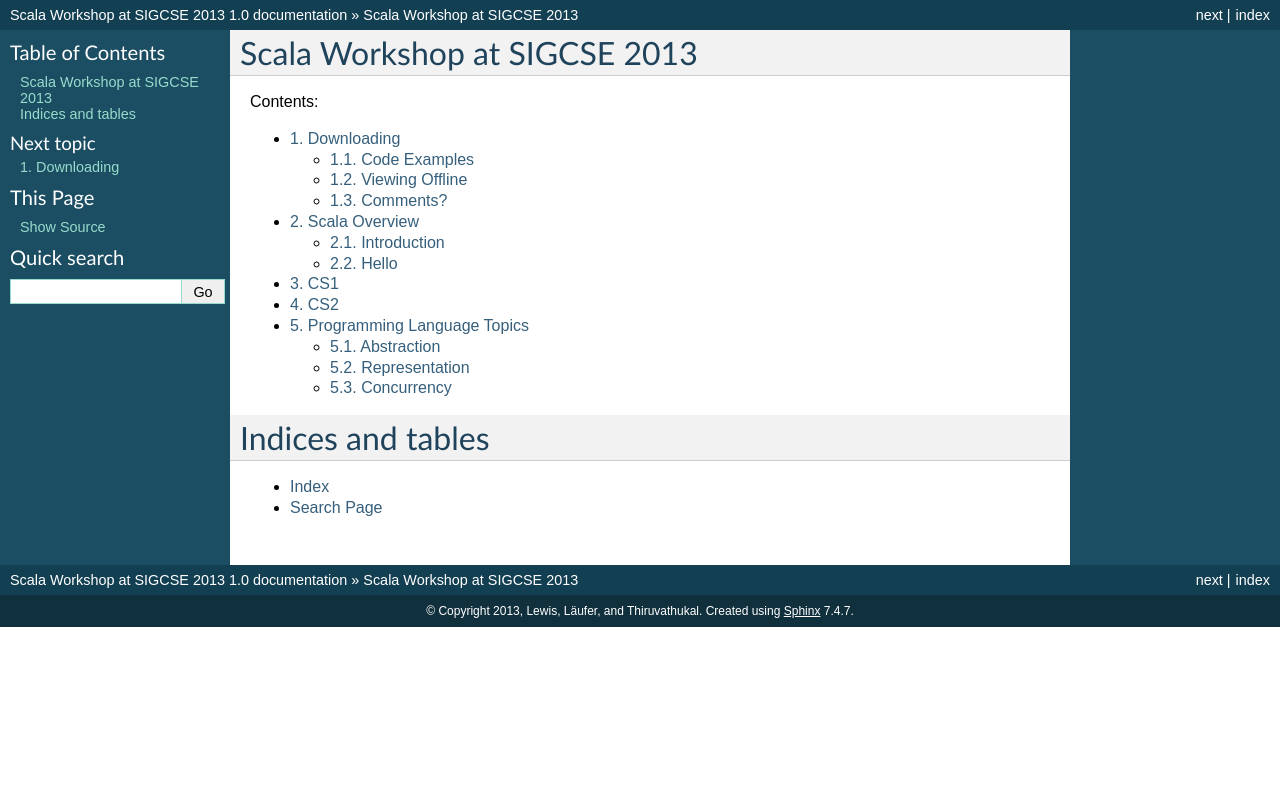
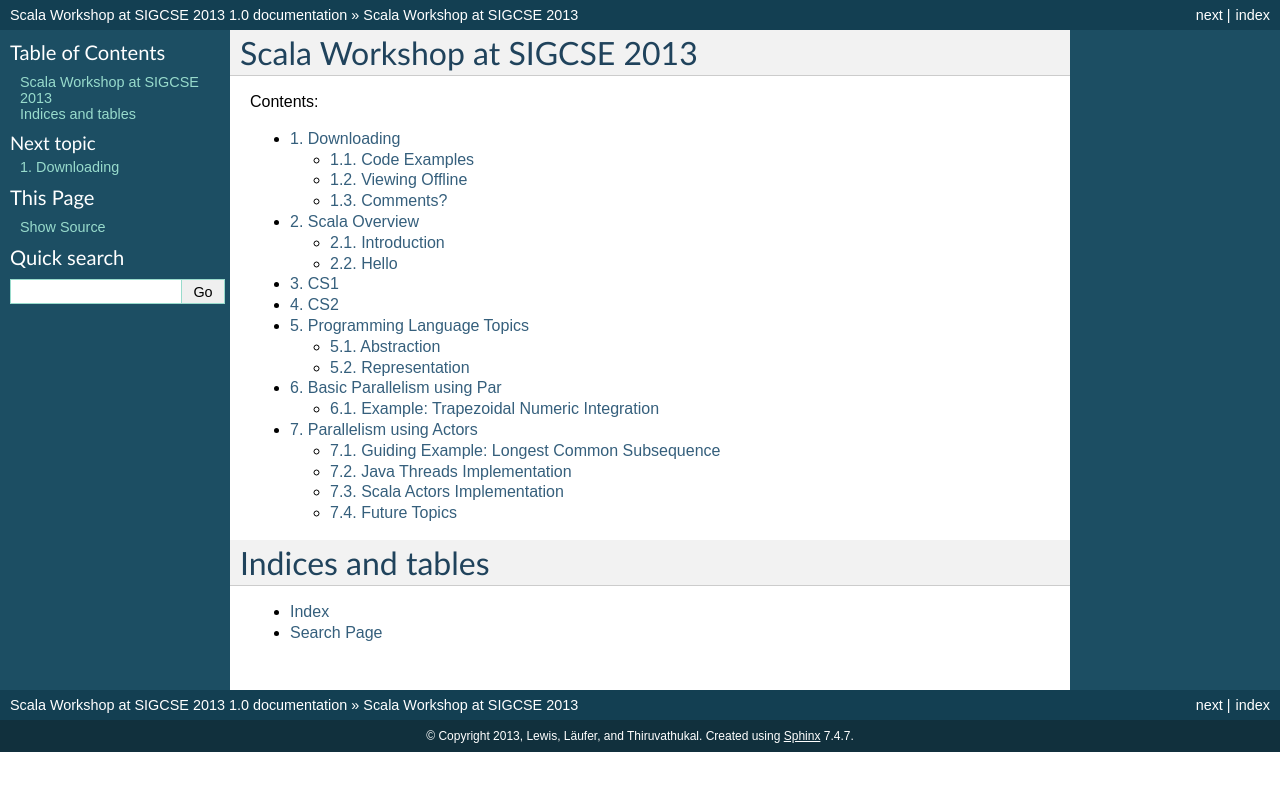
Before and after one commit to LoyolaChicagoBooks/scalaworkshop, a Sphinx documentation site: the page built from source/index.rst, in a window 1280 px wide. Shown: the top 791 px of the page. Built offline with Sphinx 7.4.7, drawn with Linux system fonts in a browser that asks for light colours; pages that are not in the unit, such as notebooks, are missing from menus; some of the changed lines change nothing that is shown.

Commit message:
breaking up concurrency.rst into actors.rst and parallel.rst

```diff
--- a/source/concurrency.rst
+++ b/source/actors.rst
@@ -1,10 +1,10 @@
 .. index::
-   single:  concurrency
+   double: parallelism; actors
 
-.. _concurrency:
+.. _actors:
 
-Concurrency
-==================
+Parallelism using Actors
+=============================
 
 In this section, we're going to take a look at the Java vs. Scala  way of
 doing things. We'll look at a guiding example that is focused on
--- a/source/index.rst
+++ b/source/index.rst
@@ -17,6 +17,8 @@
    cs1
    cs2
    pl
+   parallel
+   actors
    net
 
 
--- /dev/null
+++ b/source/parallel.rst
@@ -0,0 +1,107 @@
+Basic Parallelism using Par
+==============================
+
+Using parallelism solves problems more quickly than using a
+single-processor machine, as is the case where groups of people solve
+problems larger than one person can solve. But just as with groups of
+people, there are additional costs and problems involved in coordinating
+parallel processors:
+
+-  We need to have more than one processor work on the problem at the
+   same time. Our machine must have more than one processor, and the
+   operating system must be able to give more than one processor to our
+   program at the same time. Kernel threads allow this in Java. An
+   alternative approach is to have several networked computers work on
+   parts of the problem; this is discussed in Chapters 11 and 12,
+   “Networking” and “Coordination.”
+
+-  We need to assign parts of the problem to threads. This at least
+   requires rewriting a sequential program. It usually requires
+   rethinking the algorithm as well.
+
+-  We need to coordinate the threads so they perform their operations in
+   the proper order, as well as avoid race conditions and deadlocks. A
+   number of useful facilities are not provided by the standard Java
+   language package. We provide a good collection for your use in our
+   thread package.
+
+-  We need to maintain a reasonable grain size. Grain size refers to the
+   amount of work a thread does between communications or
+   synchronizations. Fine grain uses very few instructions between
+   synchronizations; coarse grain uses a large amount of work. Too fine
+   a grain wastes too much overhead creating and synchronizing threads.
+   Too coarse a grain results in load imbalance and the underutilization
+   of processors.
+
+Two easy, practical approaches to dividing the work among several
+processors are executing subroutines in parallel and executing
+iterations of loops in parallel. Parallelizing loops will be presented
+in the next chapter. In this chapter we will discuss running subroutines
+in parallel.
+
+Executing subroutines in parallel is an easy way to speed up
+computation. The chunks of code are already packaged for you in methods;
+you merely need to wrap runnable classes around them. Of course, there
+are certain requirements:
+
+-  The subroutines must be able to run in parallel with some other
+   computation. This usually means that there are several subroutine
+   calls that can run independently.
+
+-  The subroutines must have a reasonable grain size. It costs a lot to
+   get a thread running, and it doesn’t pay off for only a few
+   instructions.
+
+Two kinds of algorithms particularly adaptable to parallel execution of
+subroutines are the divide-and-conquer and branch-and-bound algorithms.
+Divide-and-conquer algorithms break large problems into parts and solve
+the parts independently. Parts that are small enough are solved simply
+as special cases. You must know how to break a large problem into parts
+that can be solved independently and whose solutions can be reassembled
+into a solution of the overall problem. The algorithm may undergo some
+cost in breaking the problem into subparts or in assembling the
+solutions.
+
+Example: Trapezoidal Numeric Integration
+----------------------------------------------
+
+Sometimes, a program needs to integrate a function (i.e., calculate the
+area under a curve). It might be able to use a formula for the integral,
+but doing so isn’t always convenient, or even possible. An easy
+alternative approach is to approximate the curve with straight line
+segments and calculate an estimate of the area from them.
+
+This visual (courtesy of HPJPC) shows the trapezoidal method:
+
+.. image:: figures/trapezoids.png
+   :alt: Trapezoidal Integration Method
+   :align: center
+
+
+This equation shows how to calculate the area.
+
+We wish to
+find the area under the curve from :math:`a` to :math:`b`. We approximate the
+function by dividing the domain from :math:`a` to :math:`b` into :math:`g` equally sized
+segments. Each segment is :math:`(b - a) / g` long. Let the boundaries of
+these segments be :math:`x_0 = a`, :math:`x_1`, :math:`x_1`, ... , :math:`x_g = b`. The
+polyline approximating the curve will have coordinates :math:`(x_0, f(x_0))`,
+:math:`(x_1, f(x_1))`, :math:`(x_2, f(x_2))`, ..., :math:`(x_g, f(x_g))`.
+
+The area is then given by this formula, which sums the area of all trapezoids:
+
+.. image:: figures/math1.png
+   :alt: Basic Formula
+   :align: center
+
+If we apply that formula unthinkingly, we will evaluate the function twice for each value
+of x, except the first and the last values. While the correct result would be obtained, it
+is inefficient and kind of defeats the purpose of going parallel. A little manipulation gives
+us the following:
+
+.. image:: figures/math2.png
+   :alt: Parallel "Friendly" Formula
+   :align: center
+
+We've now reduced the problem to computing the parallel sum term, which is represented nicely
+in Scala.
--- a/source/pl.rst
+++ b/source/pl.rst
@@ -6,4 +6,3 @@
 
    abstraction
    representation
-   concurrency
```
Also changed, not shown: source/figures/math1.png (added), source/figures/math2.png (added), source/figures/trapezoids.png (added), 1 other file.
